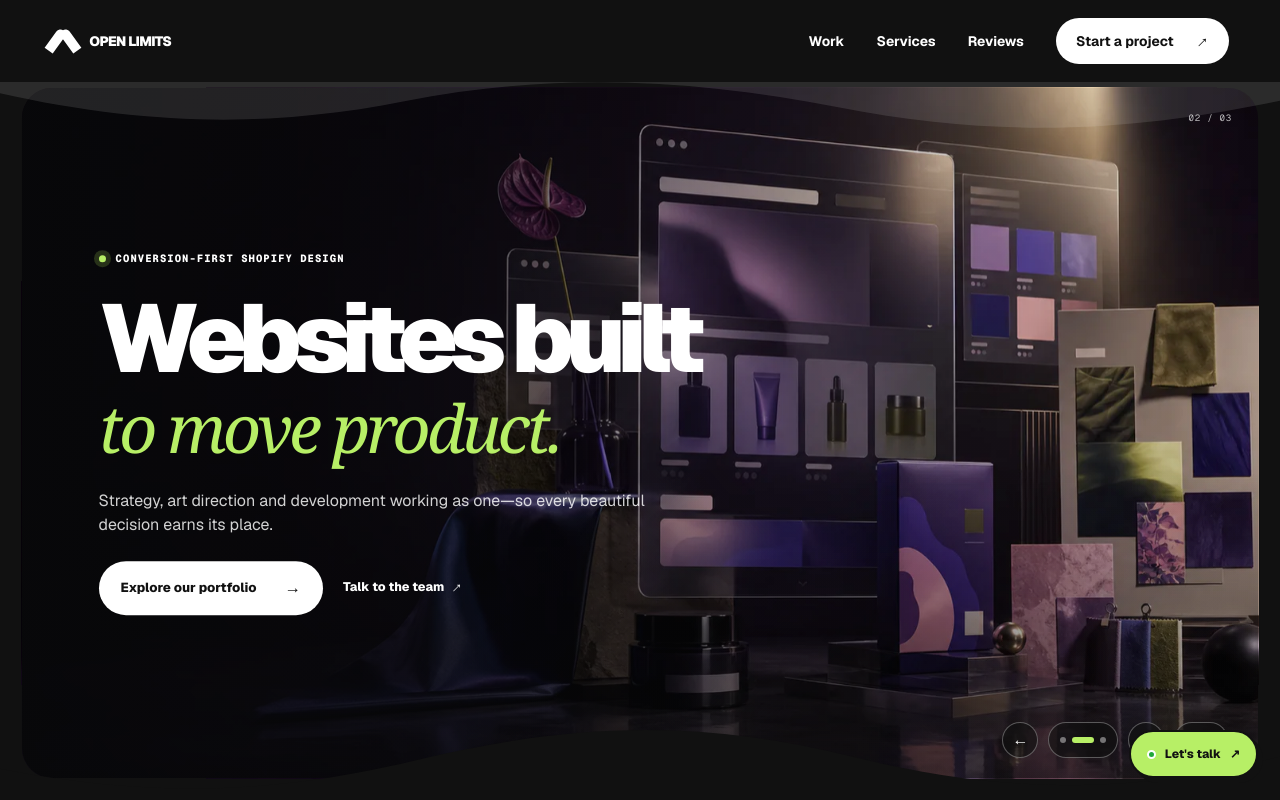
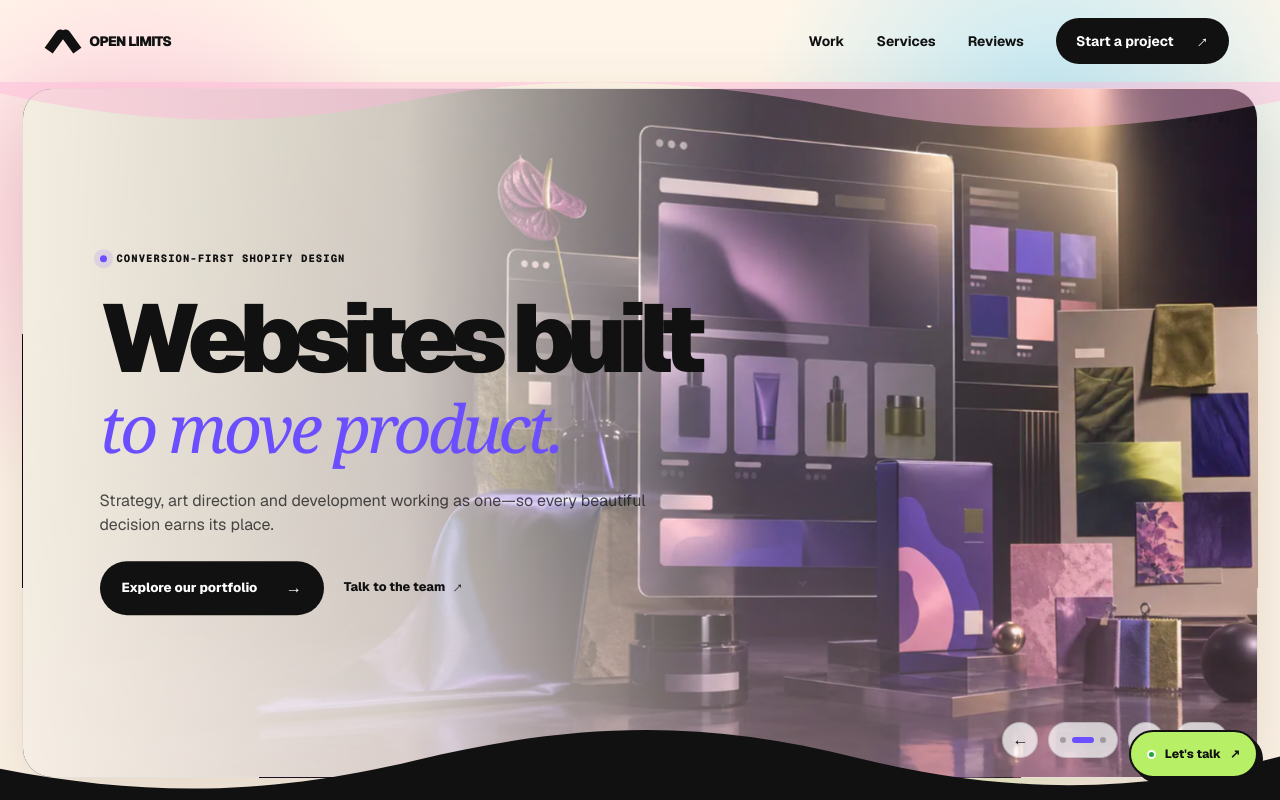
Before and after one commit to Adhyadixit1/openlimits, a Next.js app: page / in a window 1280 px wide. Shown: the top 800 px of the page. Built offline with nearby package versions, Linux system fonts and the light colour scheme; no server answers.

Commit message:
Brighten hero with candy palette

```diff
--- a/app/globals.css
+++ b/app/globals.css
@@ -1599,17 +1599,22 @@ button:hover .arrow--diagonal {
 }
 
 .site-header {
+  color: var(--ink);
+  overflow: visible;
+}
+
+.site-header > :not(.header-bottom-wave) {
+  position: relative;
+  z-index: 2;
+}
+
+.site-header .nav-cta {
+  background: var(--ink);
   color: white;
-  overflow: visible;
-}
-
-.site-header .nav-cta {
-  background: white;
-  color: var(--ink);
 }
 
 .header-bottom-wave {
-  color: rgba(255,255,255,.11);
+  color: rgba(255,183,219,.46);
   height: 52px;
   left: 0;
   pointer-events: none;
@@ -1617,11 +1622,15 @@ button:hover .arrow--diagonal {
   right: 0;
   top: 100%;
   width: 100%;
-  z-index: -1;
+  z-index: 0;
 }
 
 .hero.hero-carousel {
-  background: var(--ink);
+  background:
+    radial-gradient(circle at 11% 28%, rgba(255,183,219,.72), transparent 23%),
+    radial-gradient(circle at 82% 17%, rgba(139,220,255,.58), transparent 24%),
+    radial-gradient(circle at 66% 83%, rgba(183,239,102,.58), transparent 25%),
+    #fff6e9;
   height: min(900px, 100svh);
   min-height: 760px;
   overflow: hidden;
@@ -1635,7 +1644,10 @@ button:hover .arrow--diagonal {
 }
 
 .hero-slide {
+  background: #fff9ef;
+  border: 1px solid rgba(17,17,17,.1);
   border-radius: 30px;
+  box-shadow: 0 28px 80px rgba(70,42,20,.16);
   inset: 0;
   opacity: 0;
   overflow: hidden;
@@ -1658,6 +1670,7 @@ button:hover .arrow--diagonal {
 }
 
 .hero-slide__image {
+  filter: brightness(1.18) saturate(1.2) contrast(.95);
   height: 100%;
   inset: 0;
   object-fit: cover;
@@ -1673,14 +1686,15 @@ button:hover .arrow--diagonal {
 
 .hero-slide__shade {
   background:
-    linear-gradient(90deg, rgba(8,8,10,.94) 0%, rgba(8,8,10,.78) 30%, rgba(8,8,10,.24) 58%, rgba(8,8,10,.04) 100%),
-    linear-gradient(0deg, rgba(8,8,10,.54), transparent 45%);
+    linear-gradient(90deg, rgba(255,248,236,.95) 0%, rgba(255,248,236,.78) 31%, rgba(255,248,236,.18) 59%, rgba(255,248,236,.02) 100%),
+    linear-gradient(0deg, rgba(255,183,219,.26), transparent 44%),
+    linear-gradient(135deg, rgba(183,239,102,.22), transparent 42%);
   inset: 0;
   position: absolute;
 }
 
 .hero-slide__content {
-  color: white;
+  color: var(--ink);
   left: 6.2%;
   max-width: 690px;
   position: absolute;
@@ -1701,13 +1715,13 @@ button:hover .arrow--diagonal {
 }
 
 .hero-slide__eyebrow .pulse {
-  background: var(--acid);
-  box-shadow: 0 0 0 5px rgba(183,239,102,.18);
+  background: var(--purple);
+  box-shadow: 0 0 0 6px rgba(107,78,255,.13);
 }
 
 .hero-slide h1,
 .hero-slide h2 {
-  color: white;
+  color: var(--ink);
   font-size: clamp(4.8rem, 7.5vw, 8.5rem);
   font-style: normal;
   font-weight: 820;
@@ -1718,7 +1732,7 @@ button:hover .arrow--diagonal {
 
 .hero-slide h1 em,
 .hero-slide h2 em {
-  color: var(--acid);
+  color: var(--purple);
   display: block;
   font-family: Georgia, "Times New Roman", serif;
   font-size: .69em;
@@ -1729,7 +1743,7 @@ button:hover .arrow--diagonal {
 }
 
 .hero-slide__content > p {
-  color: rgba(255,255,255,.82);
+  color: rgba(17,17,17,.74);
   font-size: 1rem;
   line-height: 1.5;
   margin: 31px 0 24px;
@@ -1744,9 +1758,9 @@ button:hover .arrow--diagonal {
 
 .hero-slide__button {
   align-items: center;
-  background: white;
+  background: var(--ink);
   border-radius: 999px;
-  color: var(--ink);
+  color: white;
   display: inline-flex;
   font-size: .82rem;
   font-weight: 780;
@@ -1756,14 +1770,14 @@ button:hover .arrow--diagonal {
 }
 
 .hero-slide__button:hover {
-  background: var(--acid);
+  background: var(--purple);
   transform: translateY(-2px);
 }
 
 .hero-slide__actions > button {
   background: none;
   border: 0;
-  color: white;
+  color: var(--ink);
   font-size: .78rem;
   font-weight: 720;
   padding: 10px 0;
@@ -1776,8 +1790,8 @@ button:hover .arrow--diagonal {
 }
 
 .hero-award-years span {
-  background: rgba(255,255,255,.11);
-  border: 1px solid rgba(255,255,255,.24);
+  background: rgba(255,255,255,.62);
+  border: 1px solid rgba(17,17,17,.14);
   border-radius: 12px;
   display: flex;
   flex-direction: column;
@@ -1789,14 +1803,14 @@ button:hover .arrow--diagonal {
 }
 
 .hero-award-years b {
-  color: var(--acid);
+  color: var(--purple);
   font-family: var(--font-geist-sans), sans-serif;
   font-size: 1.18rem;
   letter-spacing: -.05em;
 }
 
 .hero-slide__count {
-  color: rgba(255,255,255,.72);
+  color: rgba(17,17,17,.58);
   font-family: var(--font-geist-mono), monospace;
   font-size: .57rem;
   letter-spacing: .08em;
@@ -1819,10 +1833,10 @@ button:hover .arrow--diagonal {
 .hero-arrow,
 .hero-pause {
   align-items: center;
-  background: rgba(17,17,17,.62);
-  border: 1px solid rgba(255,255,255,.3);
+  background: rgba(255,255,255,.72);
+  border: 1px solid rgba(17,17,17,.16);
   border-radius: 999px;
-  color: white;
+  color: var(--ink);
   display: inline-flex;
   height: 36px;
   justify-content: center;
@@ -1842,8 +1856,8 @@ button:hover .arrow--diagonal {
 
 .hero-dots {
   align-items: center;
-  background: rgba(17,17,17,.62);
-  border: 1px solid rgba(255,255,255,.3);
+  background: rgba(255,255,255,.72);
+  border: 1px solid rgba(17,17,17,.16);
   border-radius: 999px;
   display: flex;
   gap: 6px;
@@ -1852,7 +1866,7 @@ button:hover .arrow--diagonal {
 }
 
 .hero-dot {
-  background: rgba(255,255,255,.42);
+  background: rgba(17,17,17,.28);
   border: 0;
   border-radius: 99px;
   height: 6px;
@@ -1862,7 +1876,7 @@ button:hover .arrow--diagonal {
 }
 
 .hero-dot--active {
-  background: var(--acid);
+  background: var(--purple);
   width: 22px;
 }
 
@@ -1888,7 +1902,7 @@ button:hover .arrow--diagonal {
   }
 
   .site-header .menu-button span {
-    background: white;
+    background: var(--ink);
   }
 
   .site-header .nav {
@@ -1914,8 +1928,8 @@ button:hover .arrow--diagonal {
 
   .hero-slide__shade {
     background:
-      linear-gradient(0deg, rgba(8,8,10,.96) 0%, rgba(8,8,10,.78) 48%, rgba(8,8,10,.12) 100%),
-      linear-gradient(90deg, rgba(8,8,10,.45), transparent 75%);
+      linear-gradient(0deg, rgba(255,248,236,.98) 0%, rgba(255,248,236,.88) 45%, rgba(255,248,236,.08) 100%),
+      linear-gradient(90deg, rgba(255,183,219,.3), transparent 75%);
   }
 
   .hero-slide__content {
@@ -2004,7 +2018,7 @@ button:hover .arrow--diagonal {
 
   .hero-pause,
   .hero-dots {
-    background: rgba(17,17,17,.74);
+    background: rgba(255,255,255,.8);
     height: 32px;
   }
 
```
